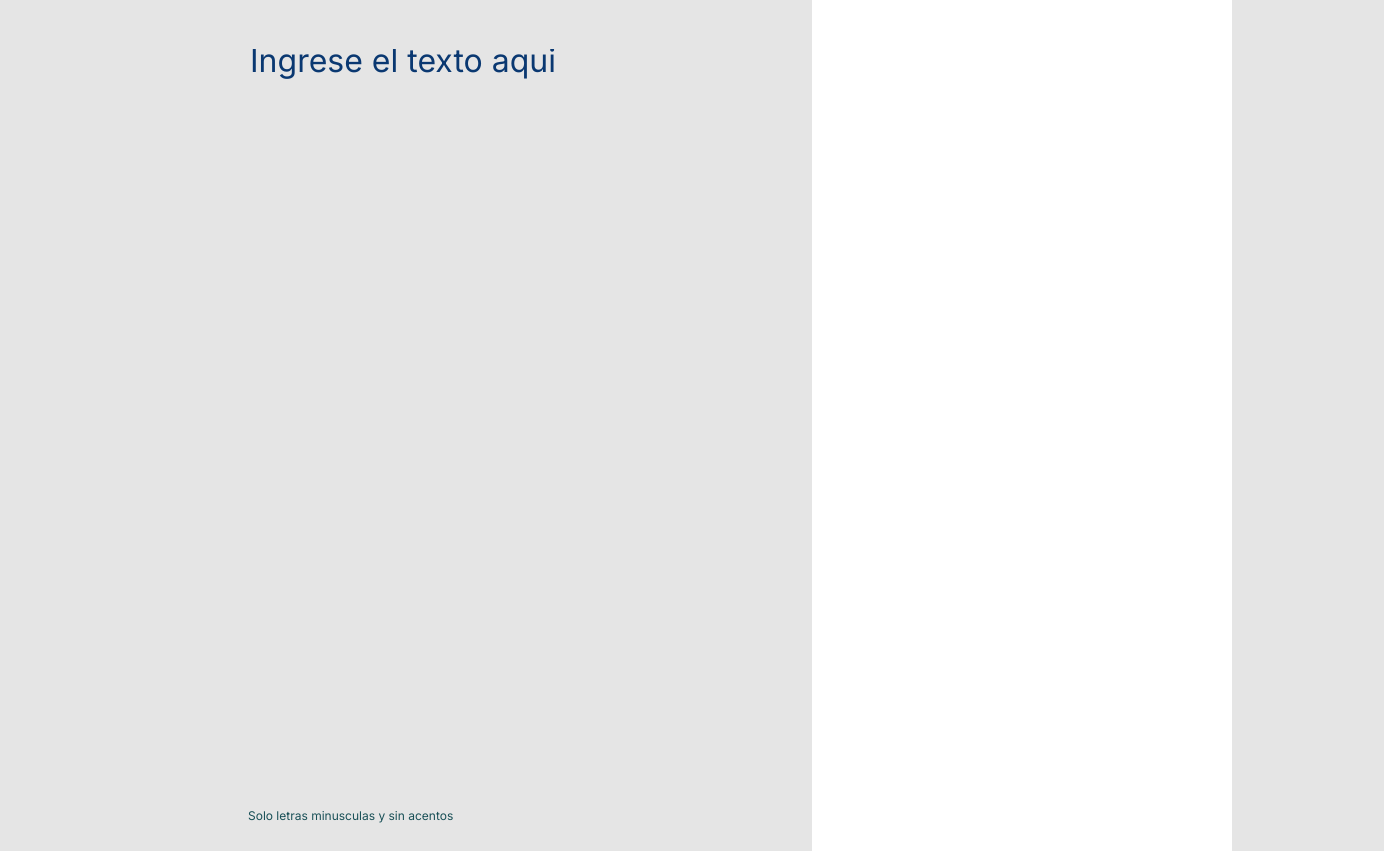
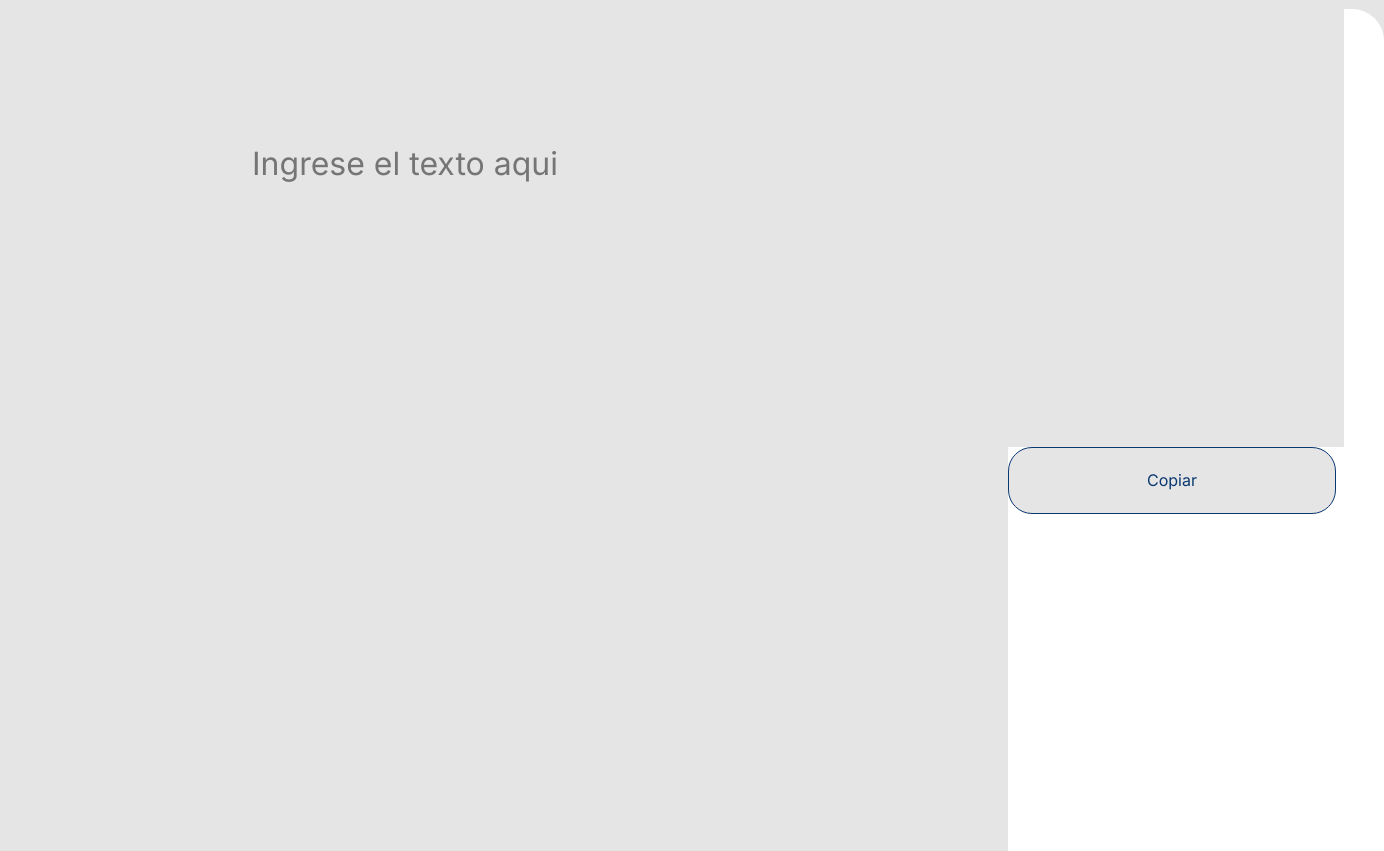
Before and after one commit to BrandonLii/Proyecto-Alura-GR7-BRANDON-LESCANO, a plain HTML site: page Index.html in a window 1280 px wide. Shown: the part 120-971 px from the top of the page, 1384 px wide, since content can reach past the window. Drawn offline with Linux system fonts and the light colour scheme.

Commit message:
Modificacion de index y styles

```diff
--- a/Index.html
+++ b/Index.html
@@ -18,17 +18,12 @@
     <main>
         <div class="cuadro-de-entrada">
 
-            <textarea
-            id="ingreso-de-texto"
-            cols="30" rows="10"
-            class="recibir_mensaje"
-            placeholder="Ingrese el texto aqui"
-            ></textarea>
+            <input type="text" id="ingreso-de-texto" placeholder= "Ingrese el texto aqui"> </input>
 
 
-            <div>
-                <h6 class="informacion"> Solo letras minusculas y sin acentos</h6>
-            </div>
+
+                <h6> Solo letras minusculas y sin acentos</h6>
+
 
             <div class="interaccion">
 
@@ -43,7 +38,7 @@
 
         <div id="cuadro-de-salida">
 
-                <div class="mensaje">
+                <div class="margen-de-salida">
                     <span id="palabra-de-salida" > </span>
                 </div>
 
--- a/styles/style.css
+++ b/styles/style.css
@@ -7,6 +7,10 @@
   font-weight: 400;
   font-size: 32px;
   line-height: 60%;
+}
+
+main{
+  display: flex;
 }
 
 
@@ -23,47 +27,59 @@ body {
 }
 
 .cuadro-de-entrada{
-
+  display: flex;
+  flex-direction: column;
+  width: 1000px;
 
 }
 
 #ingreso-de-texto {
+  font-family: "Inter";
+  font-size: 32px;
+  font-weight: 400;
+  line-height: 48px;
+  text-align: left;
   display: flex;
-  margin-top: 80px;
-  margin-right: 893px;
-  margin-bottom: 568px;
+  margin-top: 168px;
+  margin-bottom: 635px;
   margin-left: 240px;
-  border: none;
+  border-color: transparent;
+  width: auto;
 }
 
-.informacion{
-  margin-left: 240PX;
+h6{
+  display: flex;
+  margin-bottom: 16px;
+  margin-left: 240px;
+  font-family: "Inter";
+  text-align: left;
+  opacity: 80%;
   font-size: 12px;
-  color: #195057;
+  font-weight: 400;
+  line-height: 18px;
 
 }
 
-.interaccion {
+.interaccion{
   display: flex;
-  flex-direction: row;
-  margin-top: 16px;
+ width: 680px;
+ margin-left: 240px;
 }
 
 
 button {
+  font-size: 16px;
   border-radius: 24px;
   cursor: pointer;
   height: 67px;
   width: 328px;
-  margin-left: 10px;
 
 }
 
 .boton_encriptar {
-  font-size: 16px;
-  margin: 12px;
-  margin-left: 240px;
-  border-radius: 24px;
+  box-sizing: border-box;
+  margin-left: 0px;
+  margin-right: 24px;
   background-color: #0a3871;
   border: 1px solid #0a3871;
   color: white;
@@ -71,8 +87,7 @@ button {
 }
 
 .boton_desencriptar{
-  font-size: 16px;
-  margin: 12px;
+
   background-color: #D8DFE8;
   border: 1px solid #0a3871;
   color: #0a3871;
@@ -82,59 +97,45 @@ button {
 #cuadro-de-salida{
 
   display: flex;
-  flex-direction: row-reverse
+  width: 400px;
+  height: 944px;
+  flex-wrap: wrap;
+  margin: 40px 40px 40px 80px;
+  background-color: #FFFFFF;
+  width: 400px;
+  height: 944px;
+  top: 40px;
+  left: 1000px;
+  gap: 0px;
+  border-radius: 32px;
+  opacity: 0px;
+
 
 
 }
-.mensaje{
+.margen-de-salida{
   display: flex;
 
   margin-top: -1041px;
   margin-right: 40px;
 }
 
-::placeholder {
-  color: #0a3871;
-}
-.recibir_mensaje:focus {
-  outline: none;
-}
+
 
 #palabra-de-salida {
-  margin-top: 20px;
-  margin-left: 98px;
-  padding-top: 20px;
-  padding-left: 20px;
-  width: 400px;
-  height: 944px;
-  /*height: 450px;*/
-  line-height: 32px;
-  background: white;
-  background-image: url("../img/doll.webp");
-  background-repeat: no-repeat;
-  border: none;
-  border-radius: 24px;
-  color: #0a3871;
-  text-transform: lowercase;
+  box-sizing: border-box;
+  width: 336px;
+  background-color: transparent;
 
 }
 .boton_copiar{
 
+  display: flex;
+  justify-content: center;
+  align-items: center;
   font-size: 16px;
   border: 1px solid #0a3871;
   color: #0a3871;
-  margin-top: -81px;
-  margin-right: 72px;
-  margin-bottom: 72px;
-  margin-left: 120px;
-  position: absolute;
-  width: 336px;
-
-}
-
-
-#palabra-de-salida:focus {
-  outline: none;
 }
 
 .redes-sociales {
@@ -158,7 +159,5 @@ footer {
   text-align: center;
 }
 
-
 @media screen and (max-width:480px) {
-
 }
```
